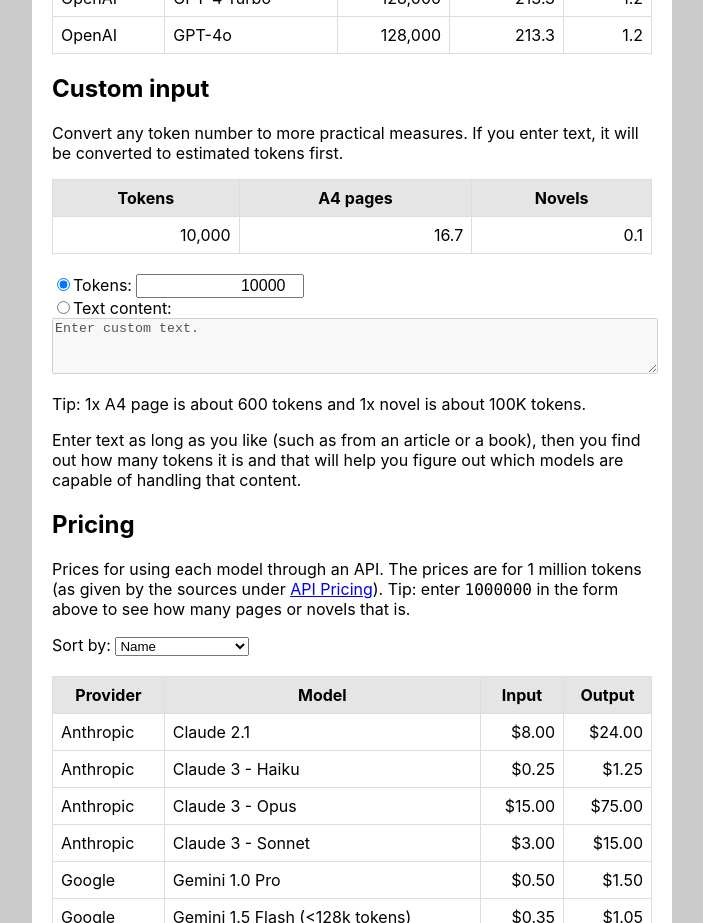
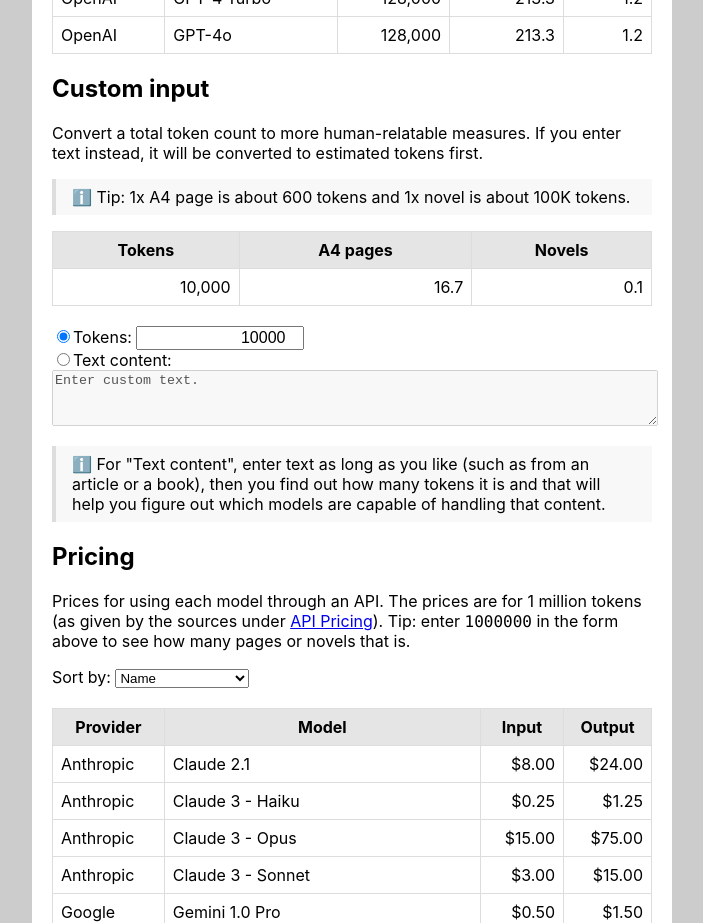
Before and after one commit to MichaelCurrin/token-translator, a React (Create React App) app: page / in a window 1280 px wide. Shown: the part 1180-2103 px from the top of the page, without its empty margins (288-991 px from the left). Built offline with nearby package versions, Linux system fonts and the light colour scheme.

Commit message:
feat: add block quotes

```diff
--- a/src/components/Custom/index.jsx
+++ b/src/components/Custom/index.jsx
@@ -112,9 +112,12 @@ function ConvertInput() {
   return (
     <div>
       <p>
-        Convert any token number to more practical measures. If you enter text,
+        Convert a total token count to more human-relatable measures. If you enter text instead,
         it will be converted to estimated tokens first.
       </p>
+      <blockquote><p>
+        ℹ️ Tip: 1x A4 page is about 600 tokens and 1x novel is about 100K tokens.
+      </p></blockquote>
       <ResultTable result={result} />
       <br />
       <InputForm
@@ -125,15 +128,11 @@ function ConvertInput() {
         handleTextChange={handleTextChange}
         handleRadioChange={handleRadioChange}
       />
-      <p>
-        Tip: 1x A4 page is about 600 tokens and 1x novel is about 100K tokens.
-      </p>
-      <p>
-        Enter text as long as you like (such as from an article or a book), then
+      <blockquote><p>
+        ℹ️ For "Text content", enter text as long as you like (such as from an article or a book), then
         you find out how many tokens it is and that will help you figure out
-        which models are capable of handling that content.
-      </p>
-    </div>
+        which models are capable of handling that content.</p></blockquote>
+    </div >
   );
 }
 
--- a/src/index.css
+++ b/src/index.css
@@ -53,3 +53,14 @@ code {
   font-family: source-code-pro, Menlo, Monaco, Consolas, 'Courier New',
     monospace;
 }
+
+blockquote {
+  margin: 1em 0;
+  padding: 0.5em 1em;
+  border-left: 0.25em solid #ddd;
+  background-color: #f8f8f8;
+}
+
+blockquote p {
+  margin: 0;
+}
```
